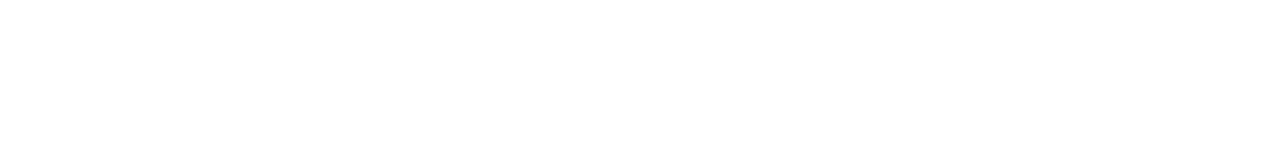
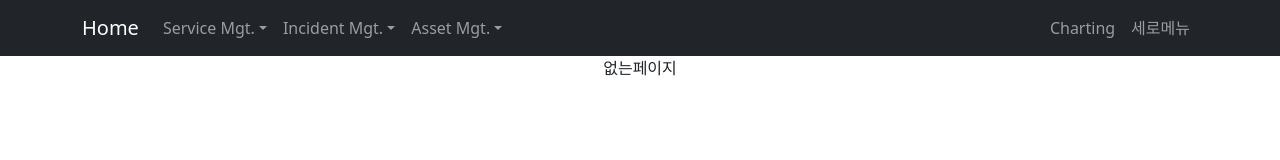
Before and after one commit to violetleaf44/react, a plain HTML site: page index.html in a window 1280 px wide. Drawn offline with Linux system fonts and the light colour scheme.

Commit message:
Add files via upload

```diff
--- a/index.html
+++ b/index.html
@@ -1 +1 @@
-<!doctype html><html lang="en"><head><meta charset="utf-8"/><link rel="icon" href="/favicon.ico"/><meta name="viewport" content="width=device-width,initial-scale=1"/><meta name="theme-color" content="#000000"/><meta name="description" content="Web site created using create-react-app"/><link rel="apple-touch-icon" href="/logo192.png"/><link rel="manifest" href="./manifest.json"/><title>React App</title><script defer="defer" src="./static/js/main.2f56b2b2.js"></script><link href="./static/css/main.80d3e3cb.css" rel="stylesheet"></head><body><noscript>You need to enable JavaScript to run this app.</noscript><div id="root"></div></body></html>
+<!doctype html><html lang="en"><head><meta charset="utf-8"/><link rel="icon" href="/portalmain/favicon.ico"/><meta name="viewport" content="width=device-width,initial-scale=1"/><meta name="theme-color" content="#000000"/><meta name="description" content="Web site created using create-react-app"/><link rel="apple-touch-icon" href="./portalmain/logo192.png"/><link rel="manifest" href="./portalmain/manifest.json"/><title>React App</title><script defer="defer" src="./static/js/main.25c7838b.js"></script><link href="./static/css/main.8f2dd4b7.css" rel="stylesheet"></head><body><noscript>You need to enable JavaScript to run this app.</noscript><div id="root"></div></body></html>
```
Also changed, not shown: img/bg.jpg (added).
